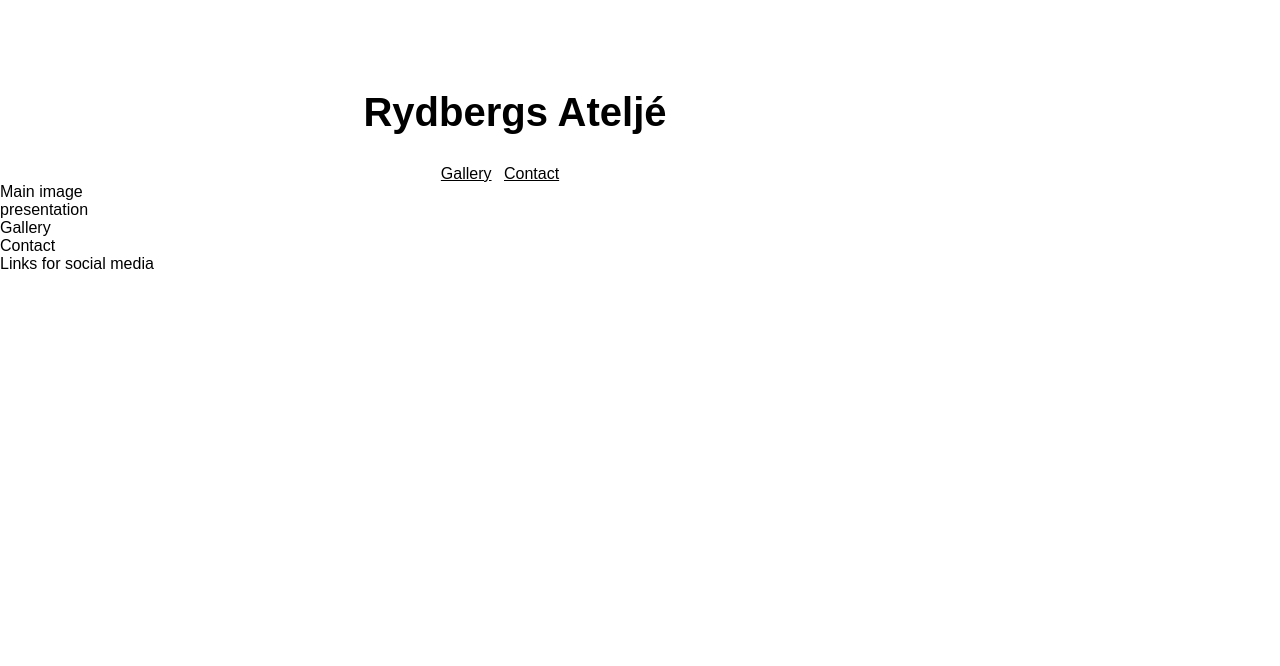
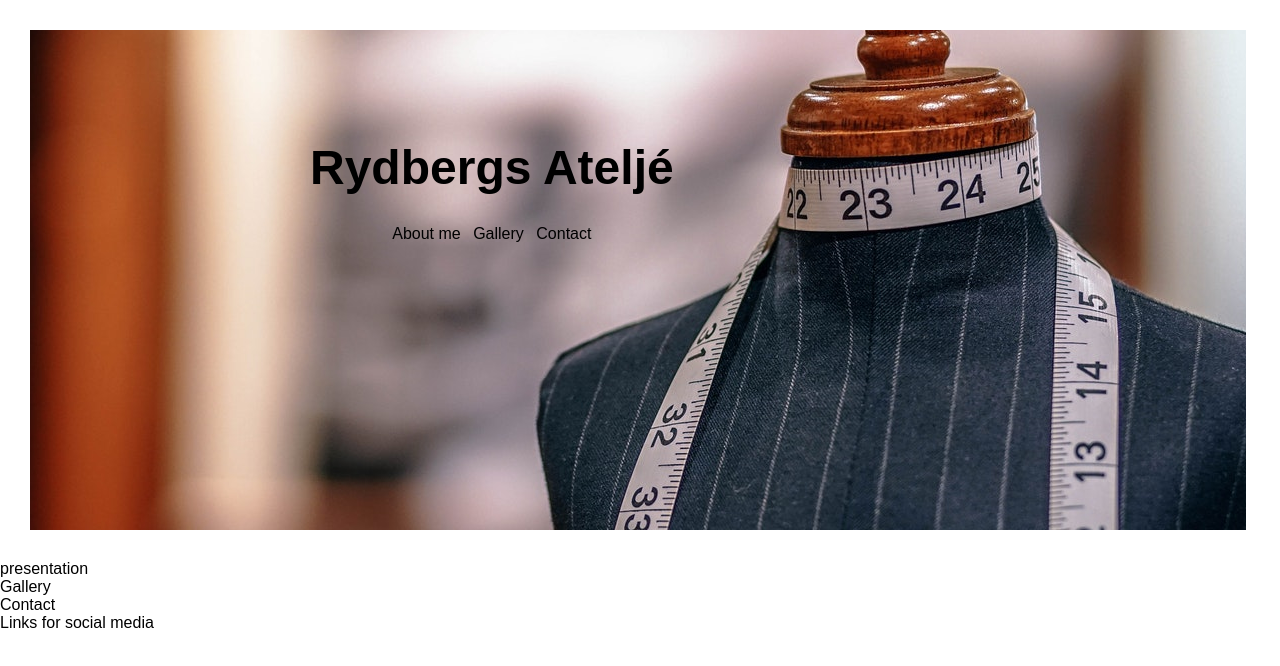
Before and after one commit to jessicarydberg/Project-portfolio-1, a plain HTML site: page index.html in a window 1280 px wide. Drawn offline with Linux system fonts and the light colour scheme; a web font is replaced by a local one.

Commit message:
Add hero image and position header to match

```diff
--- a/assets/css/style.css
+++ b/assets/css/style.css
@@ -10,6 +10,12 @@ body {
     font-family: Asul, sans-serif;
 }
 
+header {
+    position: absolute;
+    padding: 80px;
+    margin-left: 200px;
+}
+
 /* Heading: Logo and links */
 
 h1, h2 {
@@ -19,21 +25,32 @@ h1, h2 {
 
 nav {
     text-align: center;
-    padding-right: 280px;
 }
 
-li {
+
+
+#logo {
+    font-size: 300%;
+}
+
+#menu li {
     display: inline;
     margin: 4px;
 }
 
-#logo {
-    text-align: center;
-    font-size: 250%;
-    padding-top: 60px;
-    padding-right: 250px;
+#menu a {
+    color: black;
+    text-decoration: none;
+}
+#menu a:hover {
+    color: white;
 }
 
-a {
-    color: black;
+/* Hero image */
+
+#hero {
+    width: 95%;
+    height: 500px;
+    background: url(../images/hero.jpg) no-repeat center center;
+    margin: 30px;
 }
--- a/index.html
+++ b/index.html
@@ -14,6 +14,9 @@
         <nav>
             <ul id="menu">
                 <li>
+                    <a href="#">About me</a>
+                </li>
+                <li>
                     <a href="#">Gallery</a>
                 </li>
                 <li>
@@ -23,7 +26,9 @@
         </nav>
     </header>
     <section>
-        Main image
+        <div id="hero">
+
+        </div>
     </section>
     <section>
         presentation
```
Also changed, not shown: assets/images/hero.jpg (added), assets/images/me.jpeg (added).
